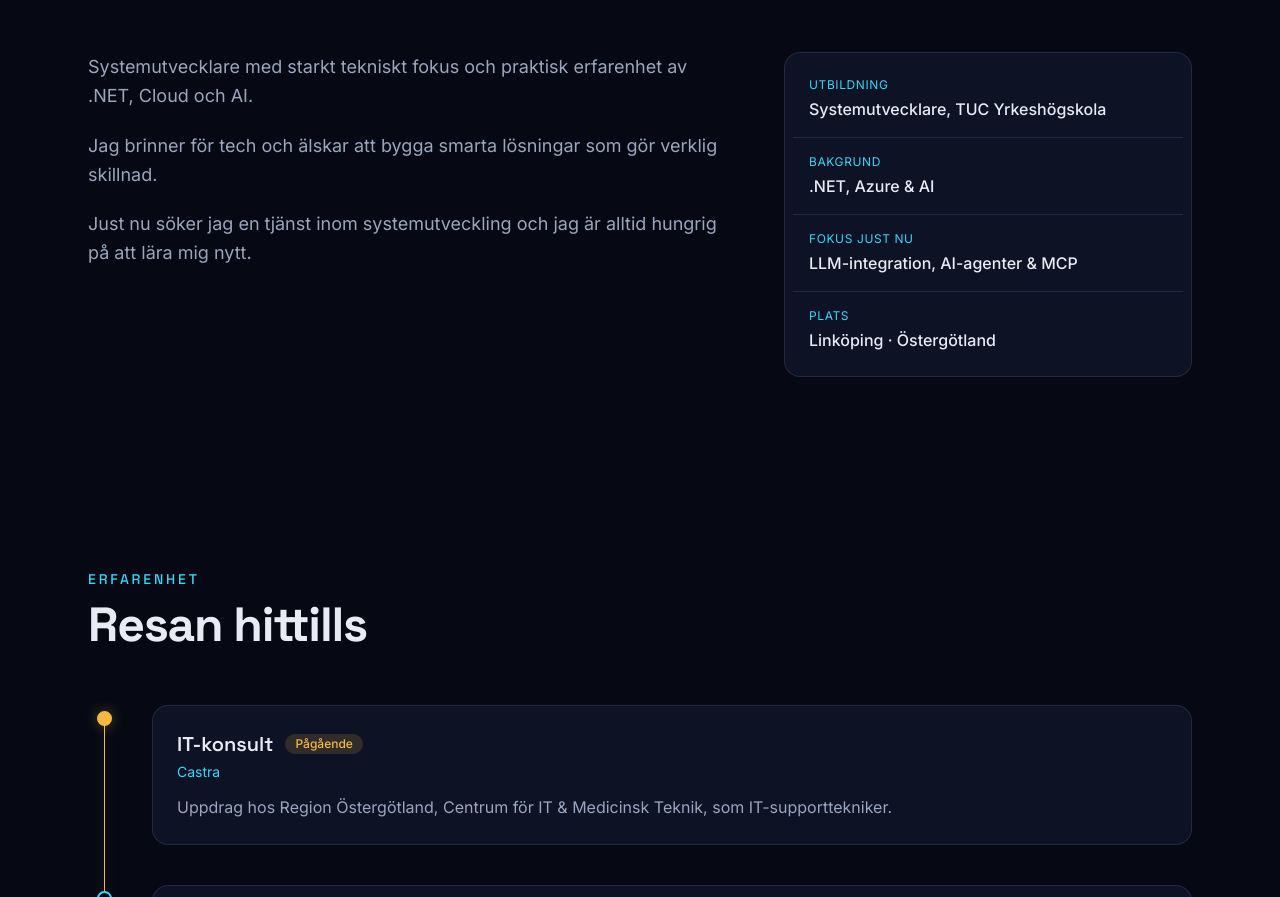
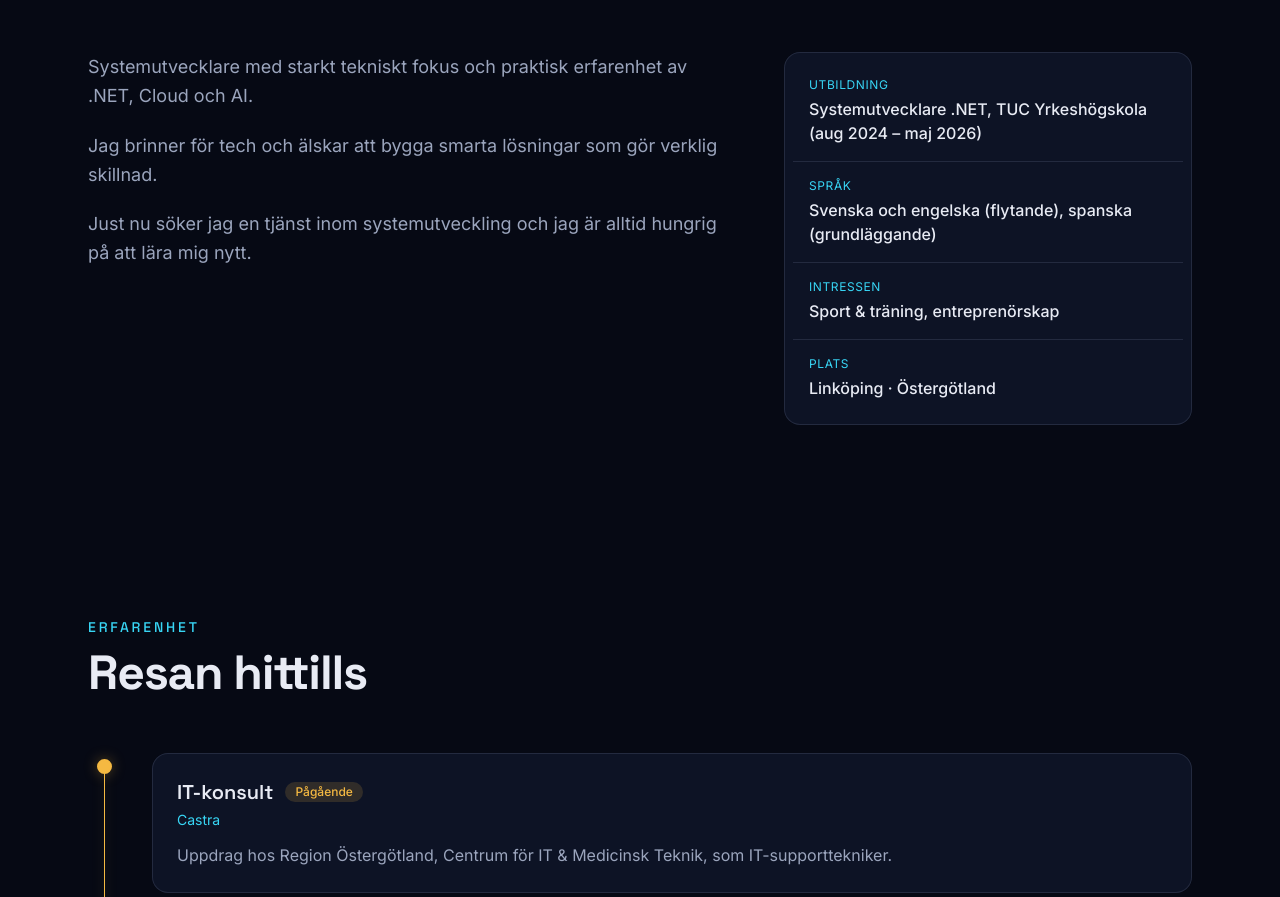
Before and after one commit to Harunsystemdeveloper/portfolio, a Next.js app: page / in a window 1280 px wide. Shown: the part 1124-2021 px from the top of the page. Built offline with nearby package versions, Linux system fonts and the light colour scheme.

Commit message:
Lagt till utbildning, språk och intressen i Om mig

```diff
--- a/src/components/About.tsx
+++ b/src/components/About.tsx
@@ -1,13 +1,6 @@
-import { about, person } from "@/data/content";
+import { about, aboutFacts } from "@/data/content";
 import Reveal from "./ui/Reveal";
 import Section from "./ui/Section";
-
-const facts = [
-  { label: "Utbildning", value: "Systemutvecklare, TUC Yrkeshögskola" },
-  { label: "Bakgrund", value: ".NET, Azure & AI" },
-  { label: "Fokus just nu", value: "LLM-integration, AI-agenter & MCP" },
-  { label: "Plats", value: person.location },
-];
 
 export default function About() {
   return (
@@ -22,7 +15,7 @@ export default function About() {
         </div>
         <Reveal delay={0.15} className="md:col-span-2">
           <dl className="divide-y divide-line rounded-2xl border border-line bg-surface p-2 backdrop-blur">
-            {facts.map((fact) => (
+            {aboutFacts.map((fact) => (
               <div key={fact.label} className="px-4 py-4">
                 <dt className="text-xs tracking-wider text-cyan uppercase">{fact.label}</dt>
                 <dd className="mt-1 font-medium">{fact.value}</dd>
--- a/src/data/content.ts
+++ b/src/data/content.ts
@@ -40,6 +40,13 @@ export const about = [
   "Systemutvecklare med starkt tekniskt fokus och praktisk erfarenhet av .NET, Cloud och AI.",
   "Jag brinner för tech och älskar att bygga smarta lösningar som gör verklig skillnad.",
   "Just nu söker jag en tjänst inom systemutveckling och jag är alltid hungrig på att lära mig nytt.",
+];
+
+export const aboutFacts = [
+  { label: "Utbildning", value: "Systemutvecklare .NET, TUC Yrkeshögskola (aug 2024 – maj 2026)" },
+  { label: "Språk", value: "Svenska och engelska (flytande), spanska (grundläggande)" },
+  { label: "Intressen", value: "Sport & träning, entreprenörskap" },
+  { label: "Plats", value: person.location },
 ];
 
 export type Experience = {
```
